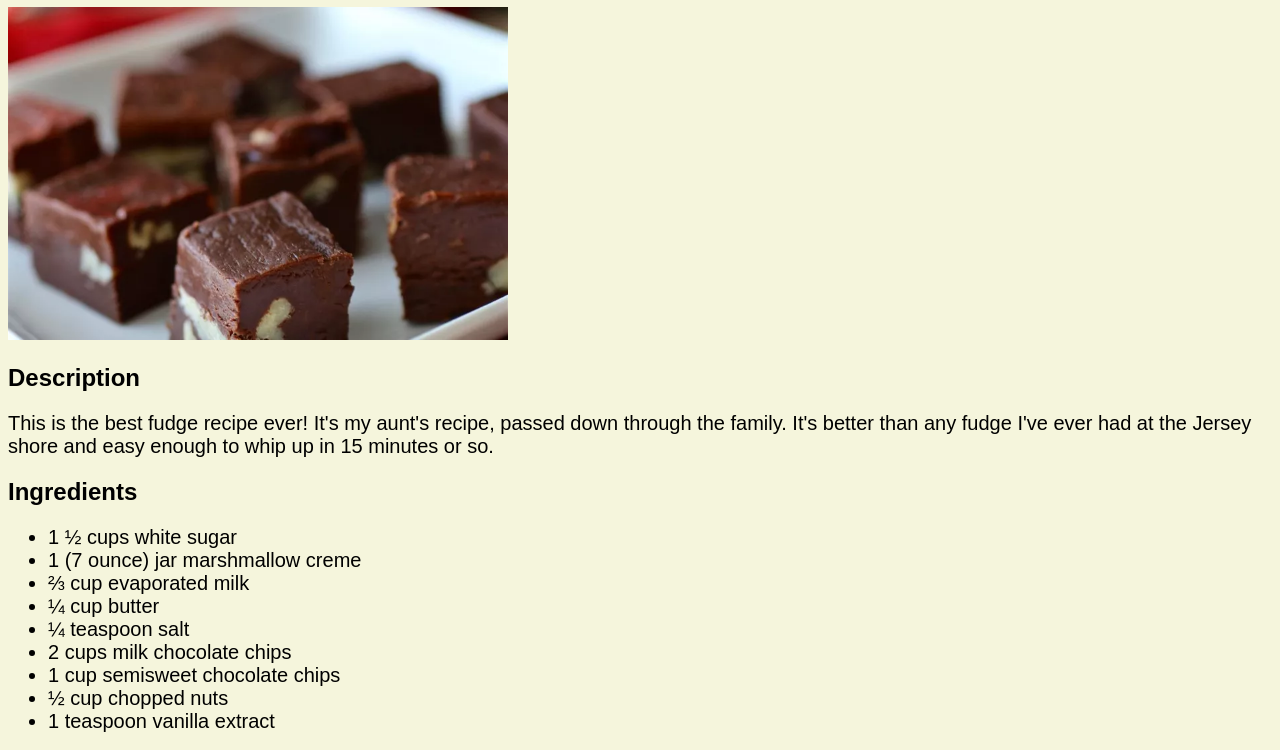
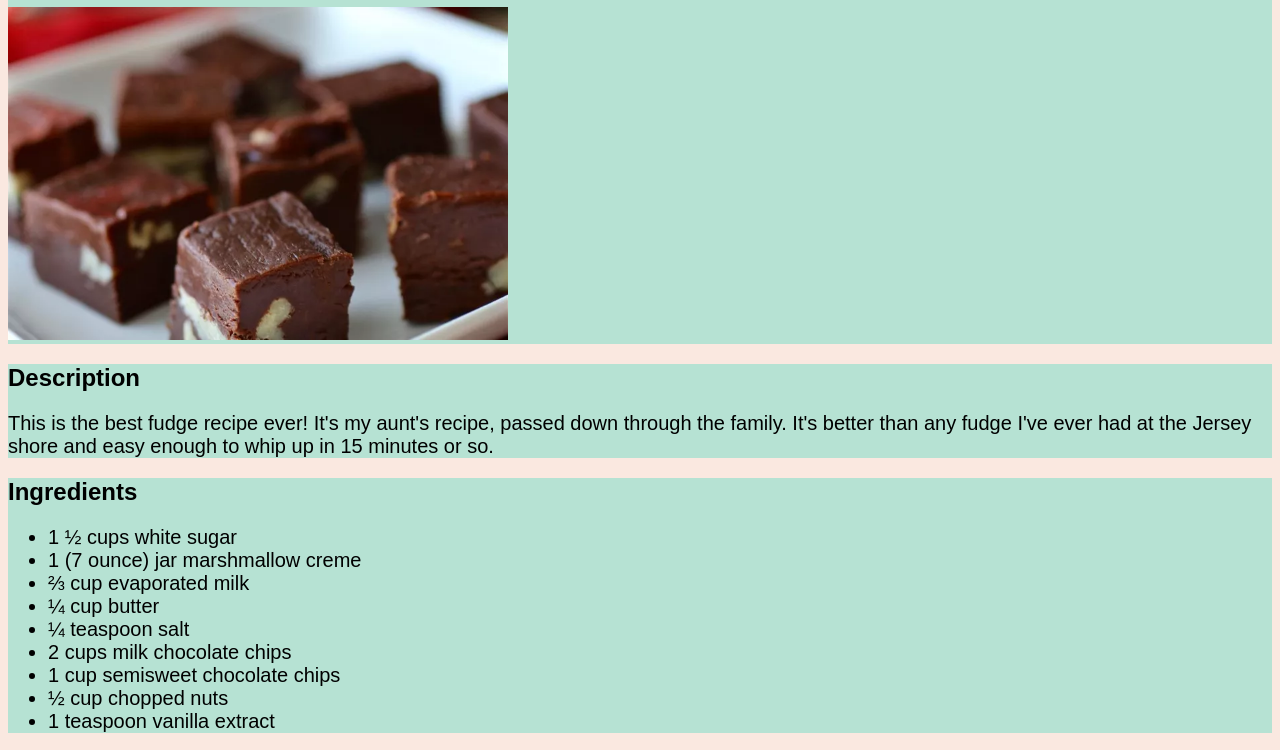
Before and after one commit to Tito-RE/odin-recipes, a plain HTML site: page recipes/aunt-teens-creamy-chocolate-fudge.html in a window 1280 px wide. Shown: the part 73-823 px from the top of the page. Drawn offline with Linux system fonts and the light colour scheme.

Commit message:
Add palette color

```diff
--- a/css/styles.css
+++ b/css/styles.css
@@ -1,5 +1,5 @@
 body {
-    background-color: beige;
+    background-color: #FAE8E0;
     font-family: Arial, Helvetica, sans-serif;
 }
 
@@ -15,3 +15,7 @@ h1 {
 p, li {
     font-size: 20px;
 }
+
+div {
+    background-color: #B6E2D3;
+}
--- a/recipes/aunt-teens-creamy-chocolate-fudge.html
+++ b/recipes/aunt-teens-creamy-chocolate-fudge.html
@@ -8,10 +8,15 @@
   </head>
 
   <body>
+    <div>
       <h1>Aunt Teen's Creamy Chocolate Fudge</h1>
       <img class="presentation-image" src="../images/Aunt-Teens-Creamy-Chocolate-Fudge-by-My-Hot-Southern-Mess.jpg" alt="Aunt Teens Creamy Chocolate Fudge">
+    </div>
+    <div>
       <h2>Description</h2>
       <p>This is the best fudge recipe ever! It's my aunt's recipe, passed down through the family. It's better than any fudge I've ever had at the Jersey shore and easy enough to whip up in 15 minutes or so.</p>
+    </div>
+    <div>
       <h2>Ingredients</h2>
       <ul>
         <li>1 ½ cups white sugar</li>
@@ -24,11 +29,15 @@
         <li>½ cup chopped nuts</li>
         <li>1 teaspoon vanilla extract</li>
       </ul>
+    </div>
+    <div>
       <h2>Steps</h2>
       <ol>
         <li>Line an 8-inch square pan with aluminum foil; set aside.</li>
         <li>Combine sugar, marshmallow cream, evaporated milk, butter, and salt together in a large saucepan over medium heat; bring to a full boil and cook for 5 minutes, stirring constantly.</li>
         <li>Remove from heat and add milk chocolate chips and semisweet chocolate chips; stir until chocolate is melted and mixture is smooth. Stir in nuts and vanilla. Pour into prepared pan; chill in refrigerator for 2 hours, or until firm.</li>
       </ol>
+    </div>
+
   </body>
 </html>
```
Also changed, not shown: index.html (+2 -0 lines), recipes/amazingly-good-eggnog.html (+8 -0 lines), recipes/moms-potato-latkes.html (+8 -0 lines). Lines whose indentation alone changed are shown as unchanged.
